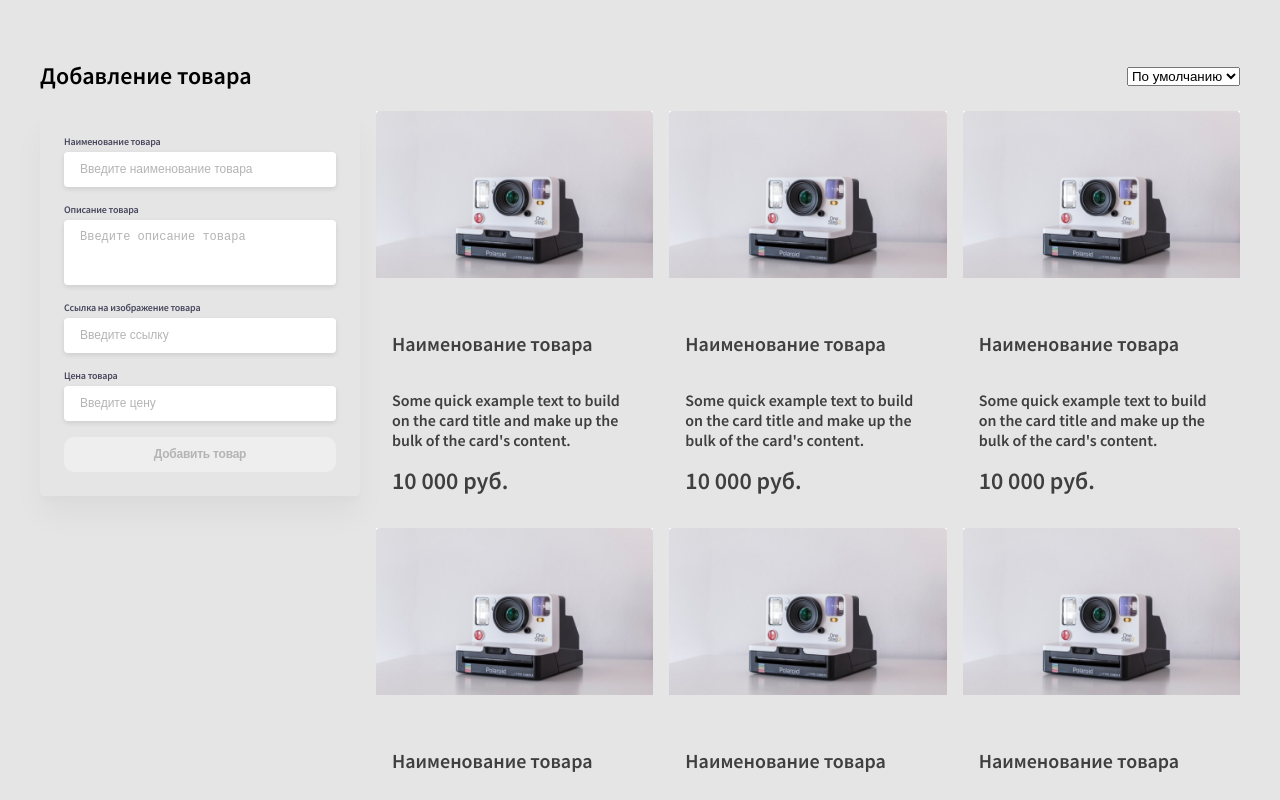
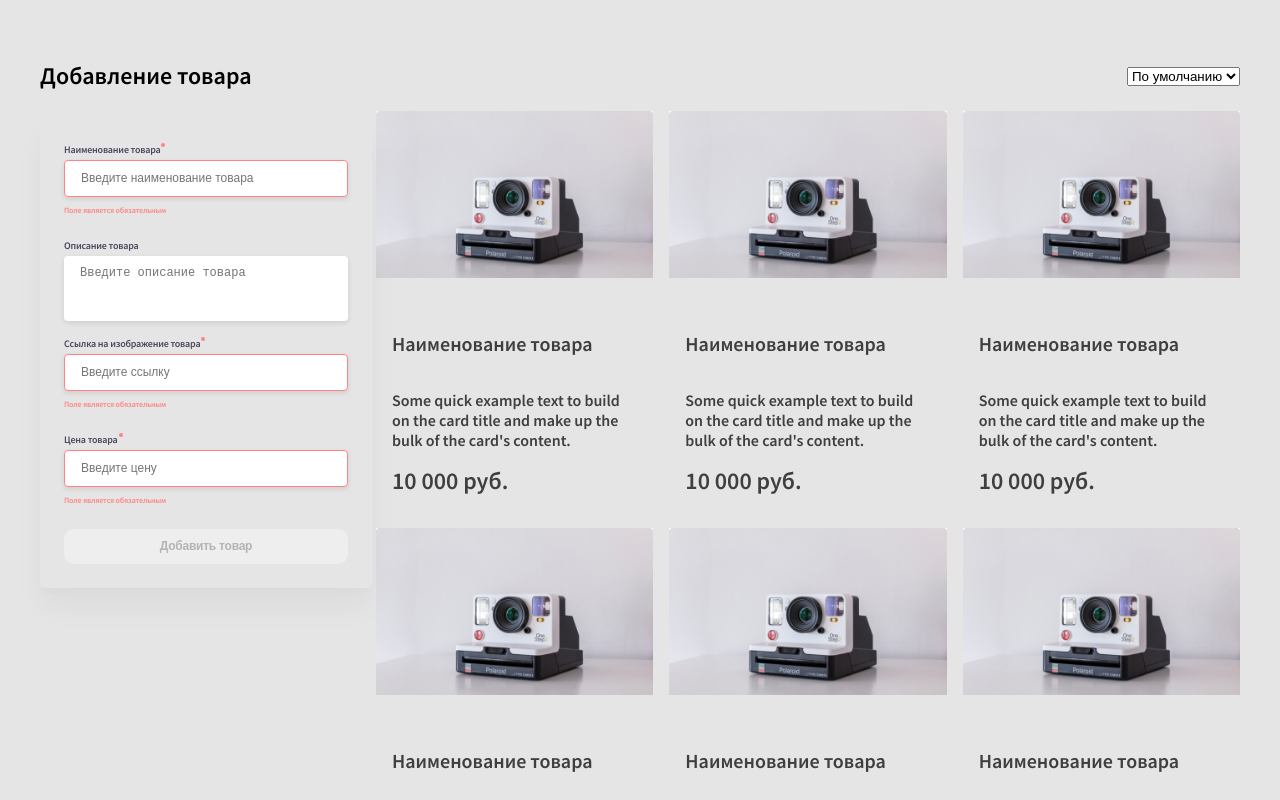
Before and after one commit to AlexandrKarpovich/idaproject-test, a Nuxt app: page / in a window 1280 px wide. Shown: the top 800 px of the page. Built offline with nearby package versions, Linux system fonts and the light colour scheme.

Commit message:
add to card in prosess

```diff
--- a/components/sidebar.vue
+++ b/components/sidebar.vue
@@ -1,28 +1,90 @@
 <template>
     <aside class="sidebar">
         <div class="sidebar__item">
-          <label for="name" class="name">Наименование товара</label>
-          <input type="text" class="form-control" id="name" required placeholder="Введите наименование товара">
+          <label
+            for="name"
+            class="name">Наименование товара
+          </label>
+          <input
+            type="text"
+            class="form-control is-invalid"
+            id="name"
+            required
+            placeholder="Введите наименование товара"
+            v-model.trim="title"
+          >
+          <p class="invalid">Поле является обязательным</p>
         </div>
         <div class="sidebar__item">
-          <label for="exampleFormControlTextarea1" class="form-label">Описание товара</label>
-          <textarea class="form-control" id="exampleFormControlTextarea1" placeholder="Введите описание товара" rows="3"></textarea>
+          <label
+            for="exampleFormControlTextarea1"
+            class="form-label">Описание товара
+          </label>
+          <textarea
+            class="form-control"
+            id="exampleFormControlTextarea1"
+            placeholder="Введите описание товара"
+            rows="3"
+            v-model.trim="descr"
+            >
+          </textarea>
         </div>
         <div class="sidebar__item">
-          <label for="name" class="name">Ссылка на изображение товара</label>
-          <input type="text" class="form-control" id="name" required placeholder="Введите ссылку">
+          <label
+            for="name"
+            class="imgUrl">Ссылка на изображение товара
+          </label>
+          <input
+            type="text"
+            class="form-control is-invalid"
+            id="name"
+            required
+            placeholder="Введите ссылку"
+            v-model.trim="imgUrl"
+          >
+          <p class="invalid">Поле является обязательным</p>
         </div>
         <div class="sidebar__item">
-          <label for="name" class="name">Цена товара</label>
-          <input type="text" class="form-control" id="name" required placeholder="Введите цену">
+          <label
+            for="name"
+            class="price">Цена товара
+          </label>
+          <input
+            type="text"
+            class="form-control is-invalid"
+            id="name"
+            required
+            placeholder="Введите цену"
+            v-model.trim="price"
+          >
+          <p class="invalid">Поле является обязательным</p>
         </div>
-        <button class="btn">Добавить товар</button>
+        <button class="btn" @click="addNewCard">Добавить товар</button>
     </aside>
 </template>
 
 <script>
 export default {
-    name: 'sidebar'
+    name: 'Sidebar',
+    data() {
+      return {
+        title: '',
+        descr: '',
+        imgUrl: '',
+        price: '',
+        isValidate: false,
+        cards: {}
+      }
+    },
+    methods: {
+      addNewCard(event) {
+        console.log(this.cards[event.id]);
+      },
+      // validateInput(value) {
+      //   // this.isValidate > value.length < 3
+      //   console.log('Validate');
+      // }
+    }
 }
 </script>
 
@@ -30,15 +92,17 @@ export default {
     .sidebar {
       position: fixed;
       // top: 24px;
-        width: 25%;
-        max-width: 332px;
-        min-width: 230px;
+      // width: 25%;
+      // max-width: 332px;
+      // min-width: 230px;
+      width: 332px;
       display: flex;
       flex-direction: column;
       box-shadow: 0px 20px 30px rgba(0, 0, 0, 0.04), 0px 6px 10px rgba(0, 0, 0, 0.02);
       border-radius: 4px;
       padding: 24px;
       box-sizing: border-box;
+      margin-top: 8px;
 
       &__item {
           display: flex;
@@ -51,6 +115,28 @@ export default {
           color: #49485E;
       }
     }
+    label {
+      width: fit-content;
+      display: flex;
+      align-items: center;
+      padding-right: 5px;
+    }
+    .name, .imgUrl, .price {
+      position: relative;
+      &:after {
+        content: '';
+        position: absolute;
+        top: 0;
+        right: 0;
+        width: 4px;
+        height: 4px;
+        background: #FF8484;
+        border-radius: 4px;
+        border-radius: 50%;
+        display: flex;
+        align-items: center;
+      }
+    }
     input, textarea {
       box-shadow: 0px 2px 5px rgba(0, 0, 0, 0.1);
       border-radius: 4px;
@@ -61,9 +147,19 @@ export default {
       font-weight: 400;
       font-size: 12px;
       line-height: 15px;
-        &::placeholder {
+      &:placeholder {
         color: #B4B4B4;
       }
+    }
+    input.is-invalid {
+      border: 1px solid #FF8484;
+    }
+    .invalid {
+      font-weight: 400;
+      font-size: 8px;
+      line-height: 10px;
+      letter-spacing: -0.02em;
+      color: #FF8484;
     }
     .btn {
         font-weight: 600;
```
Lines whose indentation alone changed are shown as unchanged.
